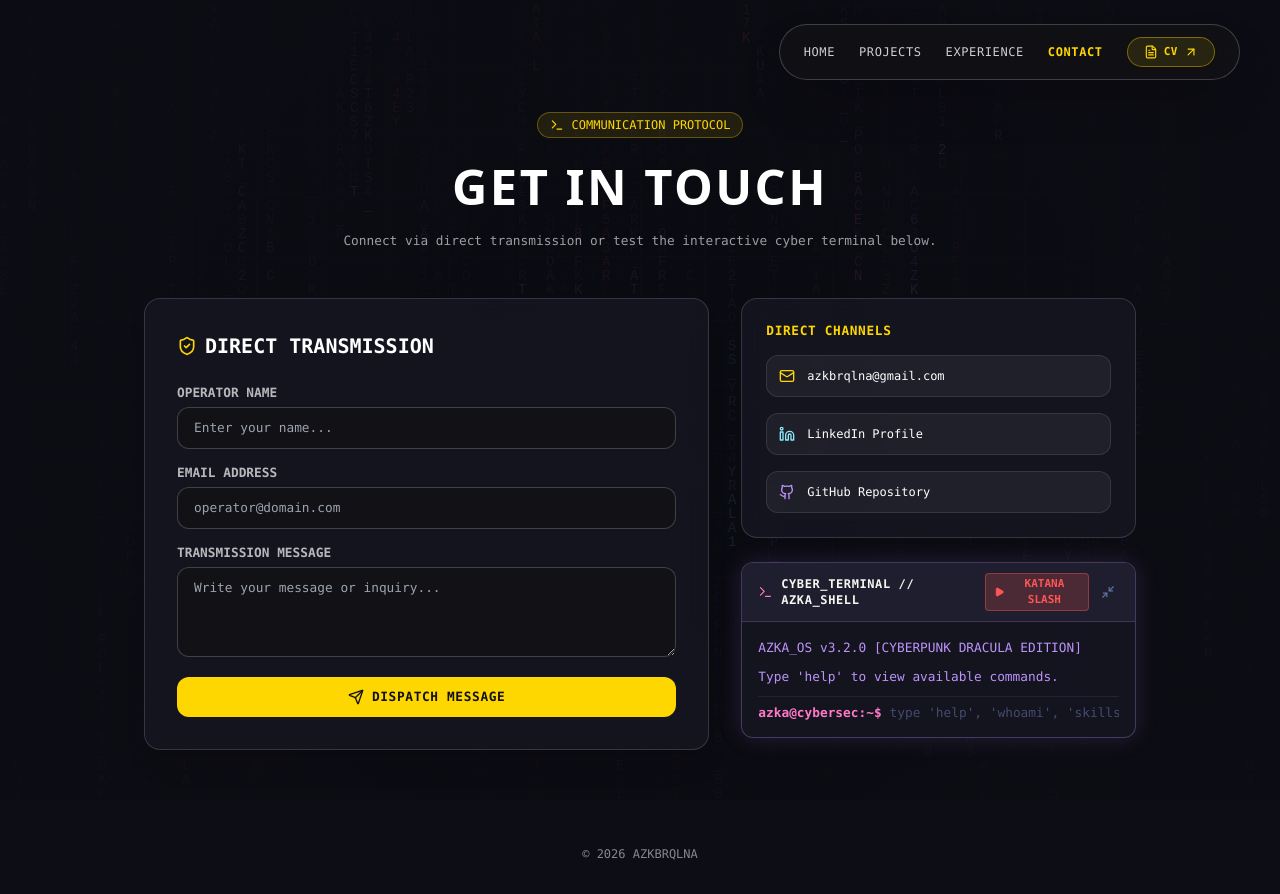
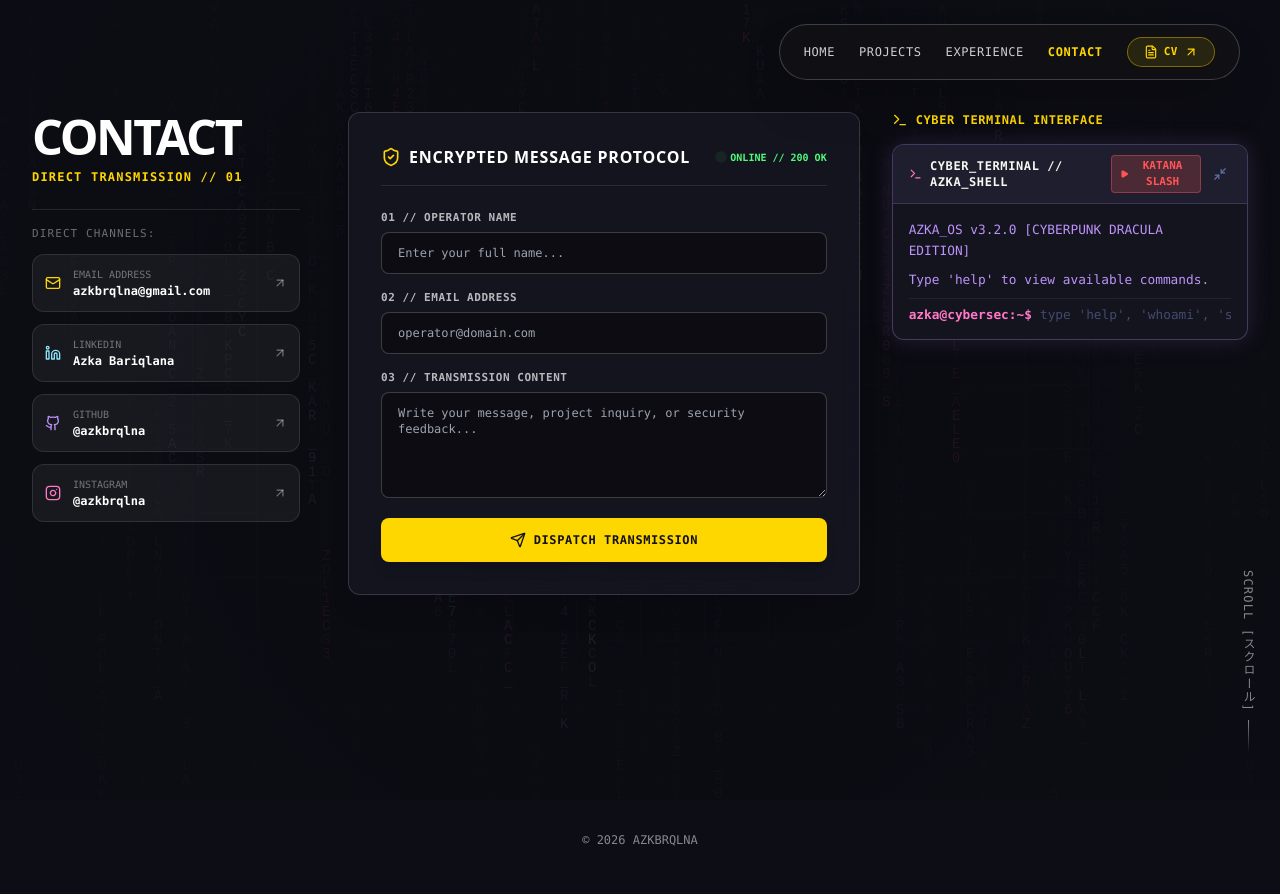
Before and after one commit to azkbrqlna/portofolio, a Next.js app: page /contact in a window 1280 px wide. Built offline with nearby package versions, Linux system fonts and the light colour scheme.

Commit message:
feat: redesign Contact page matching Home, Projects, and Experience Japanese Cyberpunk gold theme

```diff
--- a/src/app/contact/page.jsx
+++ b/src/app/contact/page.jsx
@@ -3,7 +3,8 @@
 import React, { useState } from "react";
 import CyberMatrixBackground from "@/components/ui/CyberMatrixBackground";
 import CyberTerminal from "@/components/ui/CyberTerminal";
-import { Mail, Linkedin, Github, Instagram, Send, Terminal as TerminalIcon, ShieldCheck } from "lucide-react";
+import GlitchText from "@/components/ui/GlitchText";
+import { Mail, Linkedin, Github, Instagram, Send, Terminal as TerminalIcon, ShieldCheck, ArrowUpRight, CheckCircle2 } from "lucide-react";
 
 export default function ContactPage() {
   const [formData, setFormData] = useState({ name: "", email: "", message: "" });
@@ -15,129 +16,191 @@ export default function ContactPage() {
     setSubmitted(true);
   };
 
+  const contactChannels = [
+    {
+      label: "EMAIL ADDRESS",
+      value: "azkbrqlna@gmail.com",
+      href: "mailto:azkbrqlna@gmail.com",
+      icon: Mail,
+      accent: "text-[#ffd700]",
+    },
+    {
+      label: "LINKEDIN",
+      value: "Azka Bariqlana",
+      href: "https://www.linkedin.com/in/azka-bariqlana-06a3482a1/",
+      icon: Linkedin,
+      accent: "text-[#8be9fd]",
+    },
+    {
+      label: "GITHUB",
+      value: "@azkbrqlna",
+      href: "https://github.com/azkbrqlna",
+      icon: Github,
+      accent: "text-[#bd93f9]",
+    },
+    {
+      label: "INSTAGRAM",
+      value: "@azkbrqlna",
+      href: "https://instagram.com/azkbrqlna",
+      icon: Instagram,
+      accent: "text-[#ff79c6]",
+    },
+  ];
+
   return (
-    <div className="relative pt-28 pb-16 min-h-screen">
+    <div className="pt-20 sm:pt-24 md:pt-28 pb-16 min-h-screen font-sans select-none relative">
       <CyberMatrixBackground />
-      <div className="relative z-10 max-w-5xl mx-auto px-4">
 
-        {/* Header */}
-        <div className="flex flex-col items-center mb-12 text-center">
-          <div className="inline-flex items-center gap-2 px-3 py-1 rounded-full bg-[#ffd700]/10 border border-[#ffd700]/30 text-[#ffd700] text-xs font-mono mb-3">
-            <TerminalIcon className="w-3.5 h-3.5" />
-            <span>COMMUNICATION PROTOCOL</span>
+      <div className="relative z-10 max-w-[1450px] mx-auto px-4 sm:px-6 lg:px-8">
+
+        {/* Main 2-Column Layout (Matching Home, Projects & Experience) */}
+        <div className="grid grid-cols-1 lg:grid-cols-12 gap-8 lg:gap-12 items-start">
+
+          {/* Left Sidebar: Title & Direct Channels */}
+          <div className="lg:col-span-3 space-y-6">
+            <div>
+              <h1 className="text-3xl sm:text-4xl lg:text-5xl font-black text-white tracking-tighter uppercase font-sans leading-none">
+                <GlitchText text="CONTACT" delay={150} />
+              </h1>
+              <div className="text-xs font-mono text-[#ffd700] mt-2 font-bold tracking-widest uppercase">
+                DIRECT TRANSMISSION // 01
               </div>
-          <h1 className="text-4xl md:text-5xl font-black text-white tracking-wider">
-            GET IN TOUCH
-          </h1>
-          <p className="text-sm text-white/60 max-w-[600px] mt-2 font-mono">
-            Connect via direct transmission or test the interactive cyber terminal below.
-          </p>
             </div>
 
-        <div className="grid grid-cols-1 lg:grid-cols-12 gap-8 items-start">
+            {/* Direct Channels Links */}
+            <div className="space-y-3 font-mono text-xs pt-4 border-t border-white/10">
+              <span className="text-[11px] text-white/40 uppercase tracking-widest block font-mono">
+                DIRECT CHANNELS:
+              </span>
 
-          {/* Left Column: Direct Form */}
-          <div className="lg:col-span-7 bg-[#161622]/90 backdrop-blur-md border border-white/15 p-6 md:p-8 rounded-2xl shadow-xl">
-            <h2 className="text-xl font-bold text-white mb-6 font-mono flex items-center gap-2">
+              {contactChannels.map((ch, idx) => {
+                const Icon = ch.icon;
+                return (
+                  <a
+                    key={idx}
+                    href={ch.href}
+                    target="_blank"
+                    rel="noopener noreferrer"
+                    className="flex items-center justify-between p-3 bg-white/5 hover:bg-white/10 rounded-xl border border-white/10 hover:border-[#ffd700] text-white transition-all group"
+                  >
+                    <div className="flex items-center gap-3 truncate">
+                      <Icon className={`w-4 h-4 ${ch.accent} shrink-0`} />
+                      <div className="flex flex-col truncate">
+                        <span className="text-[10px] text-white/40 uppercase">{ch.label}</span>
+                        <span className="font-bold truncate group-hover:text-[#ffd700] transition-colors">
+                          {ch.value}
+                        </span>
+                      </div>
+                    </div>
+                    <ArrowUpRight className="w-3.5 h-3.5 text-white/40 group-hover:text-[#ffd700] shrink-0" />
+                  </a>
+                );
+              })}
+            </div>
+          </div>
+
+          {/* Right Column: Encrypted Transmission Form & Terminal */}
+          <div className="lg:col-span-9 grid grid-cols-1 lg:grid-cols-12 gap-8">
+
+            {/* Encrypted Contact Form */}
+            <div className="lg:col-span-7 bg-[#161622]/90 backdrop-blur-md border border-white/15 p-6 sm:p-8 rounded-xl shadow-xl space-y-6">
+              <div className="flex items-center justify-between border-b border-white/10 pb-4 font-mono">
+                <div className="flex items-center gap-2 text-white">
                   <ShieldCheck className="w-5 h-5 text-[#ffd700]" />
-              <span>DIRECT TRANSMISSION</span>
+                  <h2 className="font-bold text-sm sm:text-base tracking-wider uppercase font-sans">
+                    ENCRYPTED MESSAGE PROTOCOL
                   </h2>
+                </div>
+                <span className="text-[10px] text-[#50fa7b] flex items-center gap-1.5 font-bold">
+                  <span className="w-1.5 h-1.5 rounded-full bg-[#50fa7b] animate-ping" />
+                  ONLINE // 200 OK
+                </span>
+              </div>
 
               {submitted ? (
-              <div className="p-6 bg-[#ffd700]/10 border border-[#ffd700]/40 rounded-xl text-center font-mono space-y-2">
-                <div className="text-[#ffd700] font-bold text-lg">TRANSMISSION RECEIVED // 200 OK</div>
-                <p className="text-xs text-white/70">
-                  Thank you, {formData.name}. Your message has been encrypted and dispatched to Azka Bariqlana.
+                <div className="p-6 bg-[#ffd700]/10 border border-[#ffd700]/40 rounded-xl text-center font-mono space-y-3">
+                  <CheckCircle2 className="w-10 h-10 text-[#ffd700] mx-auto" />
+                  <div className="text-[#ffd700] font-bold text-base tracking-wider uppercase">
+                    TRANSMISSION DISPATCHED // SUCCESS
+                  </div>
+                  <p className="text-xs text-white/80 leading-relaxed">
+                    Thank you, <span className="text-[#ffd700] font-bold">{formData.name}</span>. Your message has been encrypted and successfully delivered to Azka Bariqlana.
                   </p>
                 </div>
               ) : (
-              <form onSubmit={handleSubmit} className="space-y-4 font-mono text-xs md:text-sm">
+                <form onSubmit={handleSubmit} className="space-y-4 font-mono text-xs">
                   <div>
-                  <label className="block text-white/70 mb-1.5 font-bold">OPERATOR NAME</label>
+                    <label className="block text-white/70 mb-1.5 font-bold uppercase tracking-wider text-[11px]">
+                      01 // OPERATOR NAME
+                    </label>
                     <input
                       type="text"
                       required
                       value={formData.name}
                       onChange={(e) => setFormData({ ...formData, name: e.target.value })}
-                    placeholder="Enter your name..."
-                    className="w-full bg-[#111116] border border-white/20 focus:border-[#ffd700] rounded-xl px-4 py-3 text-white focus:outline-none"
+                      placeholder="Enter your full name..."
+                      className="w-full bg-[#0c0c12] border border-white/20 focus:border-[#ffd700] rounded-lg px-4 py-3 text-white focus:outline-none transition-colors"
                     />
                   </div>
+
                   <div>
-                  <label className="block text-white/70 mb-1.5 font-bold">EMAIL ADDRESS</label>
+                    <label className="block text-white/70 mb-1.5 font-bold uppercase tracking-wider text-[11px]">
+                      02 // EMAIL ADDRESS
+                    </label>
                     <input
                       type="email"
                       required
                       value={formData.email}
                       onChange={(e) => setFormData({ ...formData, email: e.target.value })}
                       placeholder="operator@domain.com"
-                    className="w-full bg-[#111116] border border-white/20 focus:border-[#ffd700] rounded-xl px-4 py-3 text-white focus:outline-none"
+                      className="w-full bg-[#0c0c12] border border-white/20 focus:border-[#ffd700] rounded-lg px-4 py-3 text-white focus:outline-none transition-colors"
                     />
                   </div>
+
                   <div>
-                  <label className="block text-white/70 mb-1.5 font-bold">TRANSMISSION MESSAGE</label>
+                    <label className="block text-white/70 mb-1.5 font-bold uppercase tracking-wider text-[11px]">
+                      03 // TRANSMISSION CONTENT
+                    </label>
                     <textarea
-                    rows={4}
+                      rows={5}
                       required
                       value={formData.message}
                       onChange={(e) => setFormData({ ...formData, message: e.target.value })}
-                    placeholder="Write your message or inquiry..."
-                    className="w-full bg-[#111116] border border-white/20 focus:border-[#ffd700] rounded-xl px-4 py-3 text-white focus:outline-none"
+                      placeholder="Write your message, project inquiry, or security feedback..."
+                      className="w-full bg-[#0c0c12] border border-white/20 focus:border-[#ffd700] rounded-lg px-4 py-3 text-white focus:outline-none transition-colors"
                     />
                   </div>
 
                   <button
                     type="submit"
-                  className="w-full bg-[#ffd700] text-[#111116] font-bold py-3 rounded-xl hover:bg-[#ffe033] transition-colors flex items-center justify-center gap-2 tracking-wider"
+                    className="w-full bg-[#ffd700] text-[#111116] font-bold py-3.5 rounded-lg hover:bg-[#ffe033] transition-all flex items-center justify-center gap-2 tracking-wider shadow-lg active:scale-[0.99]"
                   >
                     <Send className="w-4 h-4" />
-                  <span>DISPATCH MESSAGE</span>
+                    <span>DISPATCH TRANSMISSION</span>
                   </button>
                 </form>
               )}
             </div>
 
-          {/* Right Column: Direct Links & Interactive Terminal */}
-          <div className="lg:col-span-5 space-y-6">
-            <div className="bg-[#161622]/90 backdrop-blur-md border border-white/15 p-6 rounded-2xl space-y-4 font-mono text-xs">
-              <h3 className="text-sm font-bold text-[#ffd700] uppercase tracking-wider">
-                Direct Channels
-              </h3>
-
-              <a
-                href="mailto:azkbrqlna@gmail.com"
-                className="flex items-center gap-3 p-3 bg-white/5 hover:bg-white/10 rounded-xl border border-white/10 text-white transition-colors"
-              >
-                <Mail className="w-4 h-4 text-[#ffd700]" />
-                <span>azkbrqlna@gmail.com</span>
-              </a>
-
-              <a
-                href="https://www.linkedin.com/in/azka-bariqlana-06a3482a1/"
-                target="_blank"
-                rel="noopener noreferrer"
-                className="flex items-center gap-3 p-3 bg-white/5 hover:bg-white/10 rounded-xl border border-white/10 text-white transition-colors"
-              >
-                <Linkedin className="w-4 h-4 text-[#8be9fd]" />
-                <span>LinkedIn Profile</span>
-              </a>
-
-              <a
-                href="https://github.com/azkbrqlna"
-                target="_blank"
-                rel="noopener noreferrer"
-                className="flex items-center gap-3 p-3 bg-white/5 hover:bg-white/10 rounded-xl border border-white/10 text-white transition-colors"
-              >
-                <Github className="w-4 h-4 text-[#bd93f9]" />
-                <span>GitHub Repository</span>
-              </a>
+            {/* Interactive Cyber Terminal Widget */}
+            <div className="lg:col-span-5 flex flex-col space-y-4">
+              <div className="flex items-center gap-2 text-xs font-mono text-[#ffd700] font-bold tracking-wider">
+                <TerminalIcon className="w-4 h-4" />
+                <span>CYBER TERMINAL INTERFACE</span>
               </div>
-
-            {/* Interactive Terminal Widget */}
               <CyberTerminal />
             </div>
 
           </div>
+
+        </div>
+
+        {/* Bottom Right Vertical Scroll Watermark */}
+        <div className="hidden lg:flex fixed right-6 bottom-12 z-30 flex-col items-center gap-2 font-mono text-xs text-white/50 tracking-widest pointer-events-none select-none">
+          <span className="writing-mode-vertical">SCROLL [スクロール]</span>
+          <div className="w-px h-8 bg-gradient-to-b from-white/50 to-transparent" />
+        </div>
+
       </div>
     </div>
   );
```
Lines whose indentation alone changed are shown as unchanged.
